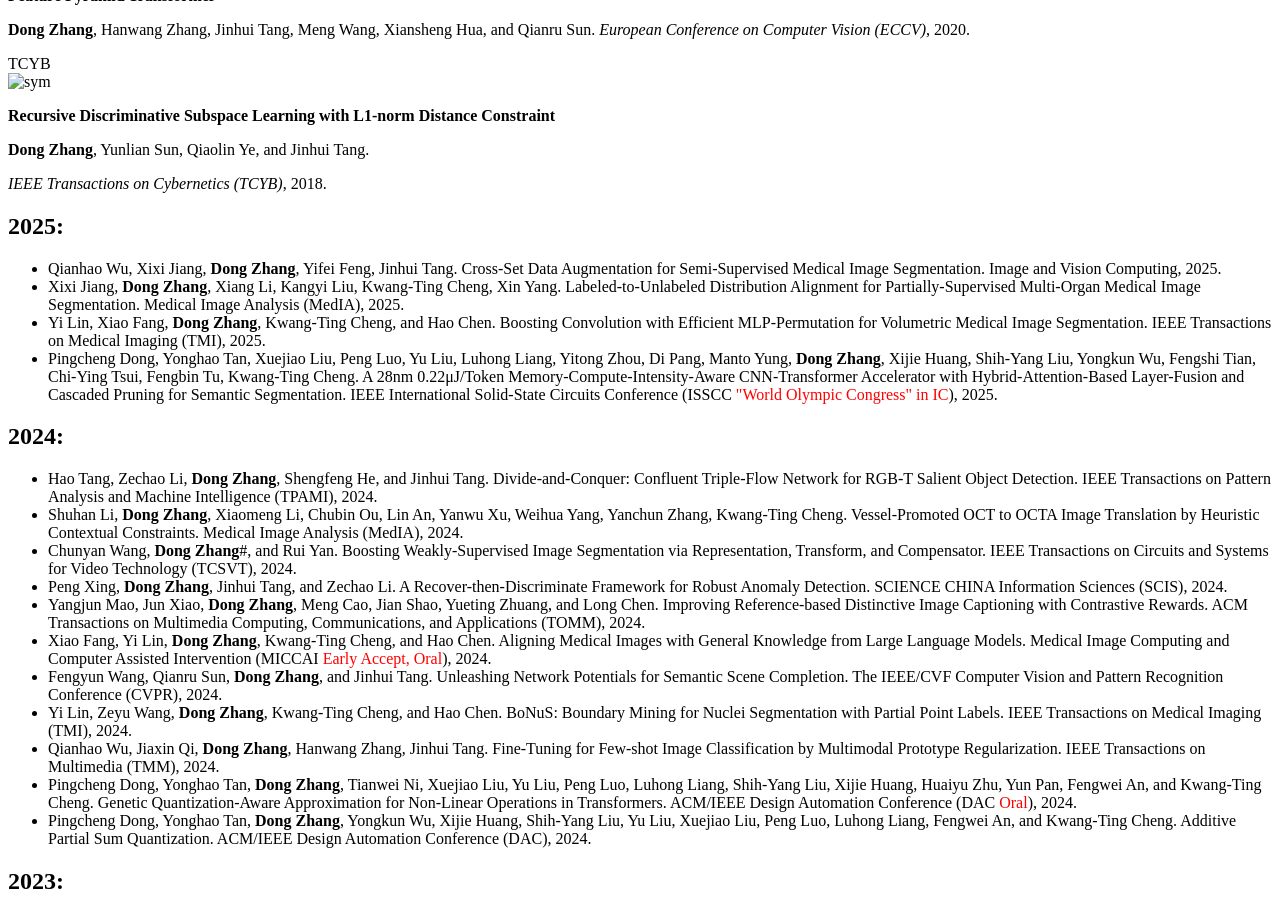
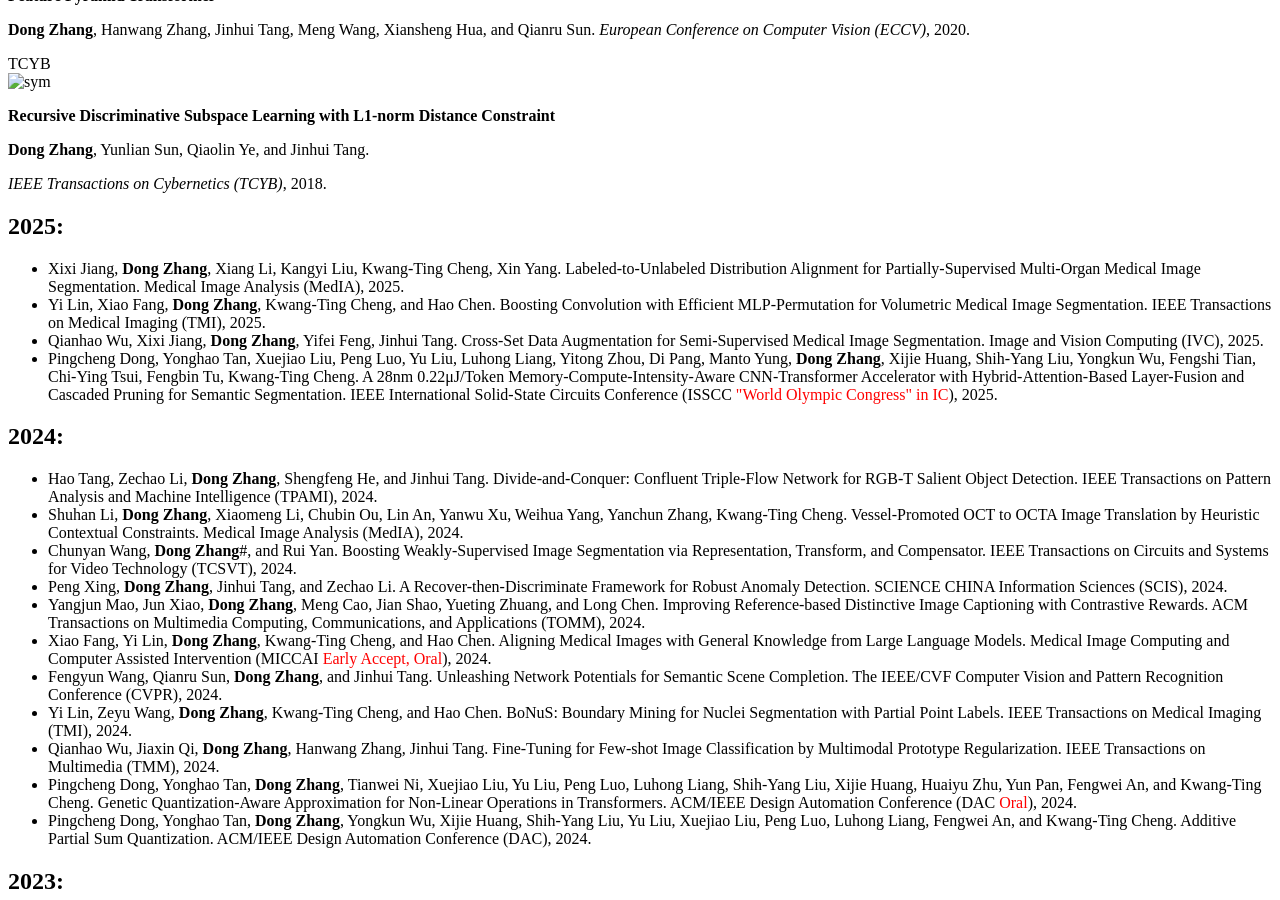
Before and after one commit to ZHANGDONG-NJUST/zhangdong-njust.github.io, a Jekyll site: the page built from _pages/includes/2_publication.md, in a window 1280 px wide and 900 px high, scrolled down 1837 px. Built offline with Jekyll 4.4.1, drawn with Linux system fonts in a browser that asks for light colours; our own code applies the rules of GitHub Pages for plain Markdown files.

Commit message:
Update 2_publication.md

```diff
--- a/_pages/includes/2_publication.md
+++ b/_pages/includes/2_publication.md
@@ -160,9 +160,9 @@
 
 
 ## 2025:
-- Qianhao Wu, Xixi Jiang, **Dong Zhang**, Yifei Feng, Jinhui Tang. Cross-Set Data Augmentation for Semi-Supervised Medical Image Segmentation. Image and Vision Computing, 2025.
 - Xixi Jiang, **Dong Zhang**, Xiang Li, Kangyi Liu, Kwang-Ting Cheng, Xin Yang. Labeled-to-Unlabeled Distribution Alignment for Partially-Supervised Multi-Organ Medical Image Segmentation. Medical Image Analysis (MedIA), 2025.
 - Yi Lin, Xiao Fang, **Dong Zhang**, Kwang-Ting Cheng, and Hao Chen. Boosting Convolution with Efficient MLP-Permutation for Volumetric Medical Image Segmentation. IEEE Transactions on Medical Imaging (TMI), 2025.
+- Qianhao Wu, Xixi Jiang, **Dong Zhang**, Yifei Feng, Jinhui Tang. Cross-Set Data Augmentation for Semi-Supervised Medical Image Segmentation. Image and Vision Computing (IVC), 2025.
 - Pingcheng Dong, Yonghao Tan, Xuejiao Liu, Peng Luo, Yu Liu, Luhong Liang, Yitong Zhou, Di Pang, Manto Yung, **Dong Zhang**, Xijie Huang, Shih-Yang Liu, Yongkun Wu, Fengshi Tian, Chi-Ying Tsui, Fengbin Tu, Kwang-Ting Cheng. A 28nm 0.22μJ/Token Memory-Compute-Intensity-Aware CNN-Transformer Accelerator with Hybrid-Attention-Based Layer-Fusion and Cascaded Pruning for Semantic Segmentation. IEEE International Solid-State Circuits Conference (ISSCC <font color="red">"World Olympic Congress" in IC</font>), 2025.
 
 ## 2024:
```
